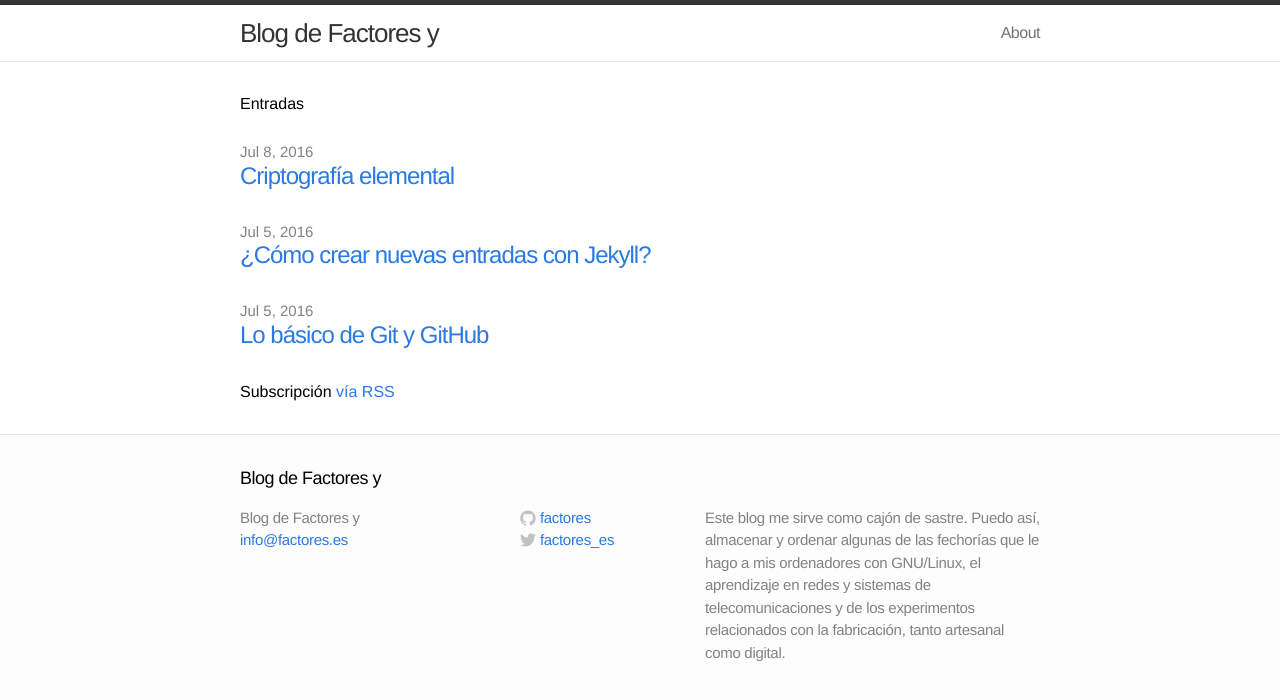
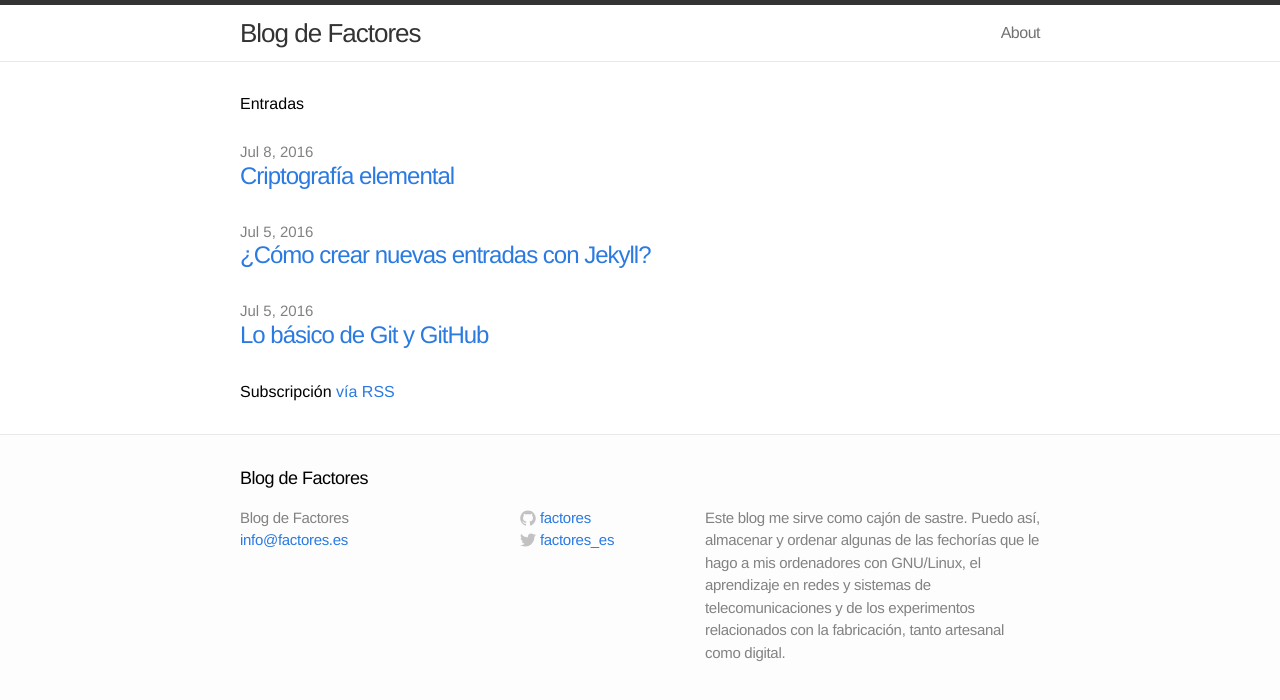
Before and after one commit to ddelaviuda/ddelaviuda.github.io, a Jekyll site: the page built from index.html, in a window 1280 px wide. Shown: the top 700 px of the page. Built offline with Jekyll 4.4.1, drawn with Linux system fonts in a browser that asks for light colours.

```diff
--- a/_config.yml
+++ b/_config.yml
@@ -1,5 +1,5 @@
 # Site settings
-title: Blog de Factores y
+title: Blog de Factores
 email: info@factores.es
 description: "Este blog me sirve como cajón de sastre. Puedo así, almacenar y ordenar algunas de las fechorías que le hago a mis ordenadores con GNU/Linux, el aprendizaje en redes y sistemas de telecomunicaciones y de los experimentos relacionados con la fabricación, tanto artesanal como digital."
 baseurl: ""
```
